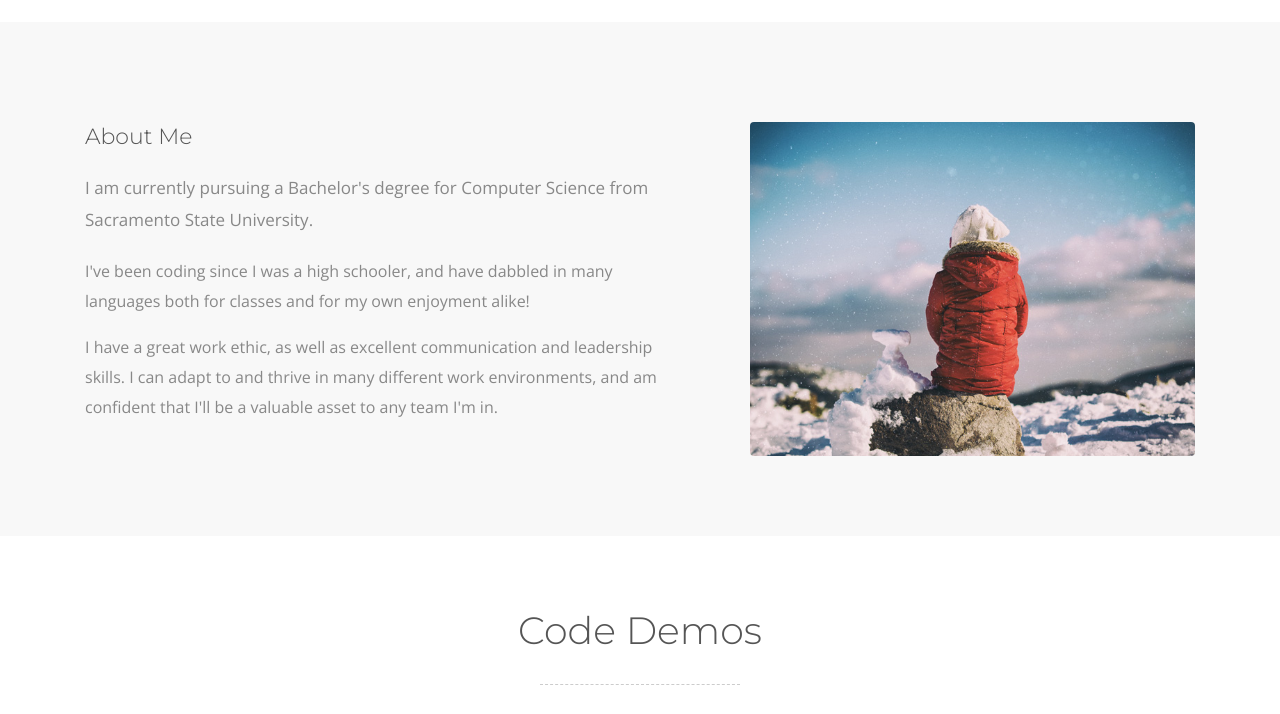
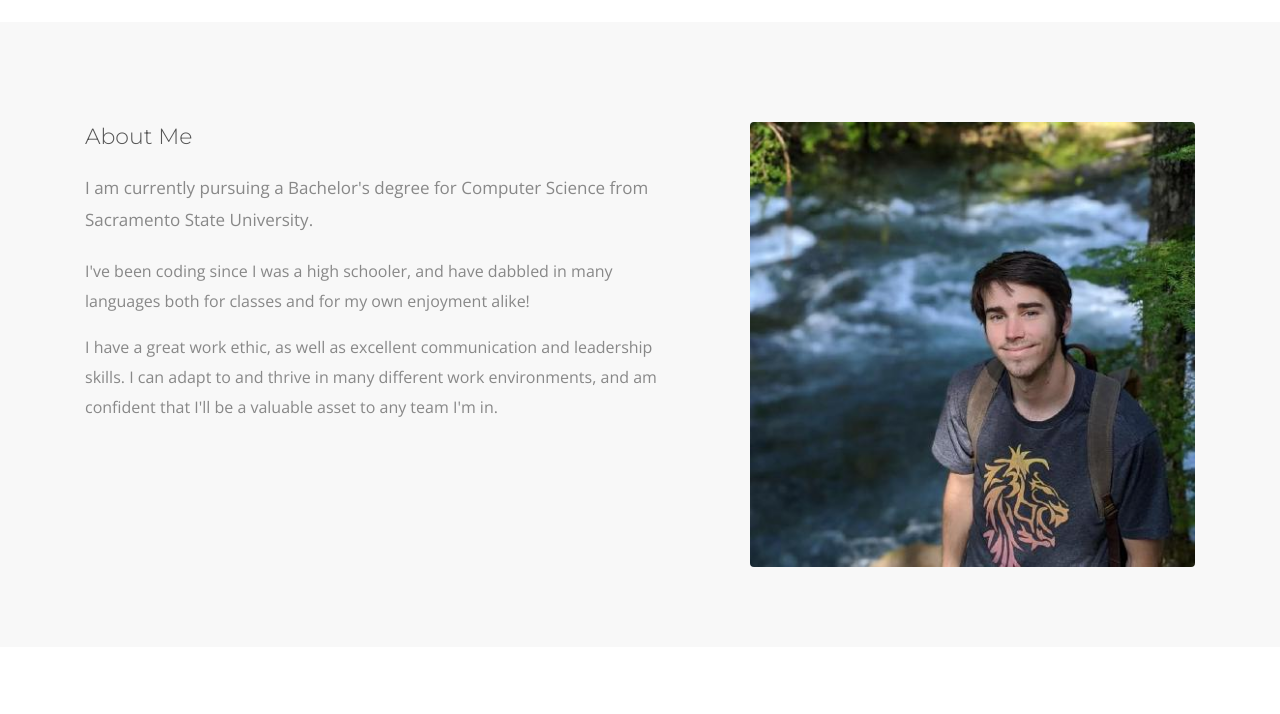
Before and after one commit to jonnycross10/resume-website, a plain HTML site: page index.html in a window 1280 px wide. Shown: the part 1180-1894 px from the top of the page. Drawn offline with nearby package versions, Linux system fonts and the light colour scheme.

Commit message:
added my picture

```diff
--- a/index.html
+++ b/index.html
@@ -158,7 +158,7 @@
 	                </div>
 	                <div class="col-12 col-lg-5 about-us-box wow fadeInUp">
 	                	<div class="about-us-box-img">
-	                    	<img src="assets/img/about/1.jpg" alt="about" data-at2x="assets/img/about/1.jpg">
+	                    	<img src="assets/img/about/me.jpg" alt="about" data-at2x="assets/img/about/me.jpg">
 	                    </div>
 	                </div>
 	            </div>
```
Also changed, not shown: assets/img/about/me.jpg (added).
